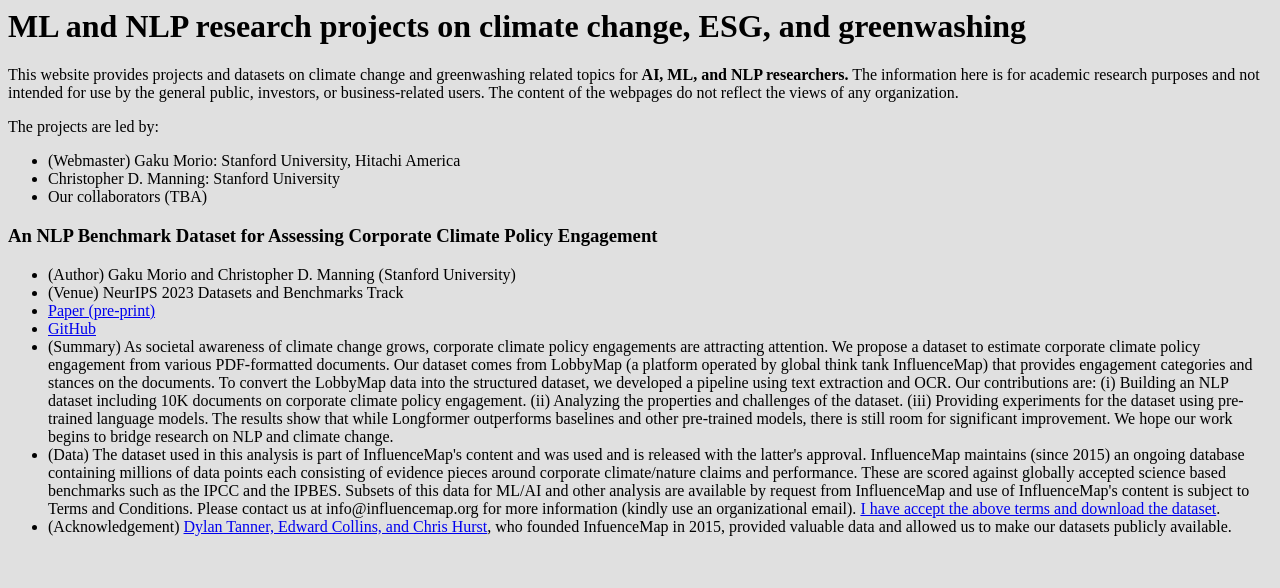
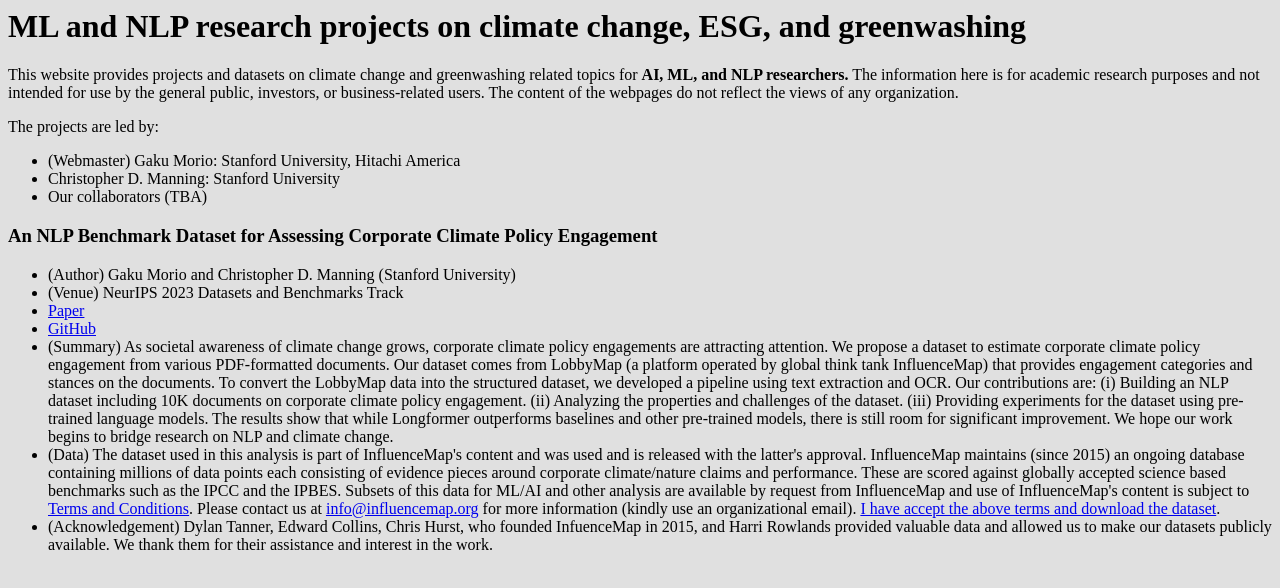
Before and after one commit to climate-nlp/climate-nlp.github.io, a plain HTML site: page index.html in a window 1280 px wide. Drawn offline with Linux system fonts and the light colour scheme.

Commit message:
update index.html

```diff
--- a/index.html
+++ b/index.html
@@ -34,15 +34,15 @@
         <ul>
             <li>(Author) Gaku Morio and Christopher D. Manning (Stanford University)</li>
             <li>(Venue) NeurIPS 2023 Datasets and Benchmarks Track</li>
-            <li><a href="https://drive.google.com/file/d/19VqWcQdmzjsakNu7a9Wm_gwMHMHh0jG3/view?usp=sharing">Paper (pre-print)</a></li>
+            <li><a href="https://openreview.net/pdf?id=GF5l0F19Bt">Paper</a></li>
             <li><a href="https://github.com/climate-nlp/climate-policy-nlp">GitHub</a></li>
             <li>
                 (Summary) As societal awareness of climate change grows, corporate climate policy engagements are attracting attention. We propose a dataset to estimate corporate climate policy engagement from various PDF-formatted documents. Our dataset comes from LobbyMap (a platform operated by global think tank InfluenceMap) that provides engagement categories and stances on the documents. To convert the LobbyMap data into the structured dataset, we developed a pipeline using text extraction and OCR. Our contributions are: (i) Building an NLP dataset including 10K documents on corporate climate policy engagement. (ii) Analyzing the properties and challenges of the dataset. (iii) Providing experiments for the dataset using pre-trained language models. The results show that while Longformer outperforms baselines and other pre-trained models, there is still room for significant improvement. We hope our work begins to bridge research on NLP and climate change.
             </li>
             <li>
-                (Data) The dataset used in this analysis is part of InfluenceMap's content and was used and is released with the latter's approval.   InfluenceMap maintains (since 2015) an ongoing database containing millions of data points each consisting of evidence pieces around corporate climate/nature claims and performance.  These are scored against globally accepted science based benchmarks such as the IPCC and the IPBES.  Subsets of this data for ML/AI and other analysis are available by request from InfluenceMap and use of InfluenceMap's content is subject to Terms and Conditions.  Please contact us at info@influencemap.org for more information (kindly use an organizational email). <a href="https://drive.google.com/drive/folders/1N2gTg4LisM52xox_ljJsfbY7Ar0QTVGo?usp=drive_link">I have accept the above terms and download the dataset</a>.</li>
+                (Data) The dataset used in this analysis is part of InfluenceMap's content and was used and is released with the latter's approval.   InfluenceMap maintains (since 2015) an ongoing database containing millions of data points each consisting of evidence pieces around corporate climate/nature claims and performance.  These are scored against globally accepted science based benchmarks such as the IPCC and the IPBES.  Subsets of this data for ML/AI and other analysis are available by request from InfluenceMap and use of InfluenceMap's content is subject to <a href="https://influencemap.org/terms">Terms and Conditions</a>.  Please contact us at <a href="mailto:info@influencemap.org">info@influencemap.org</a> for more information (kindly use an organizational email). <a href="https://drive.google.com/drive/folders/1N2gTg4LisM52xox_ljJsfbY7Ar0QTVGo?usp=drive_link">I have accept the above terms and download the dataset</a>.</li>
             <li>
-                (Acknowledgement) <a href="https://influencemap.org/multipage/Our-People-6599">Dylan Tanner, Edward Collins, and Chris Hurst</a>, who founded InfuenceMap in 2015, provided valuable data and allowed us to make our datasets publicly available.
+                (Acknowledgement) Dylan Tanner, Edward Collins, Chris Hurst, who founded InfuenceMap in 2015, and Harri Rowlands provided valuable data and allowed us to make our datasets publicly available. We thank them for their assistance and interest in the work.
             </li>
         </ul>
 
```
